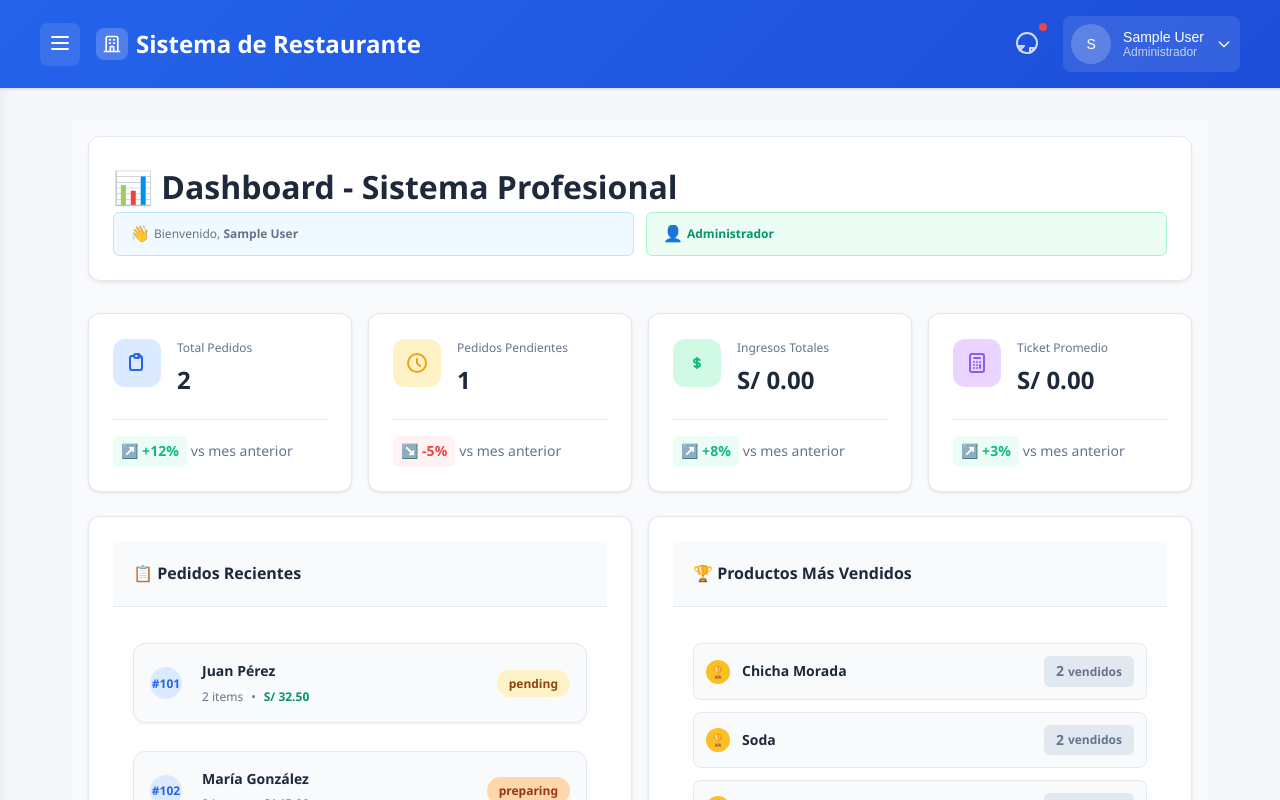
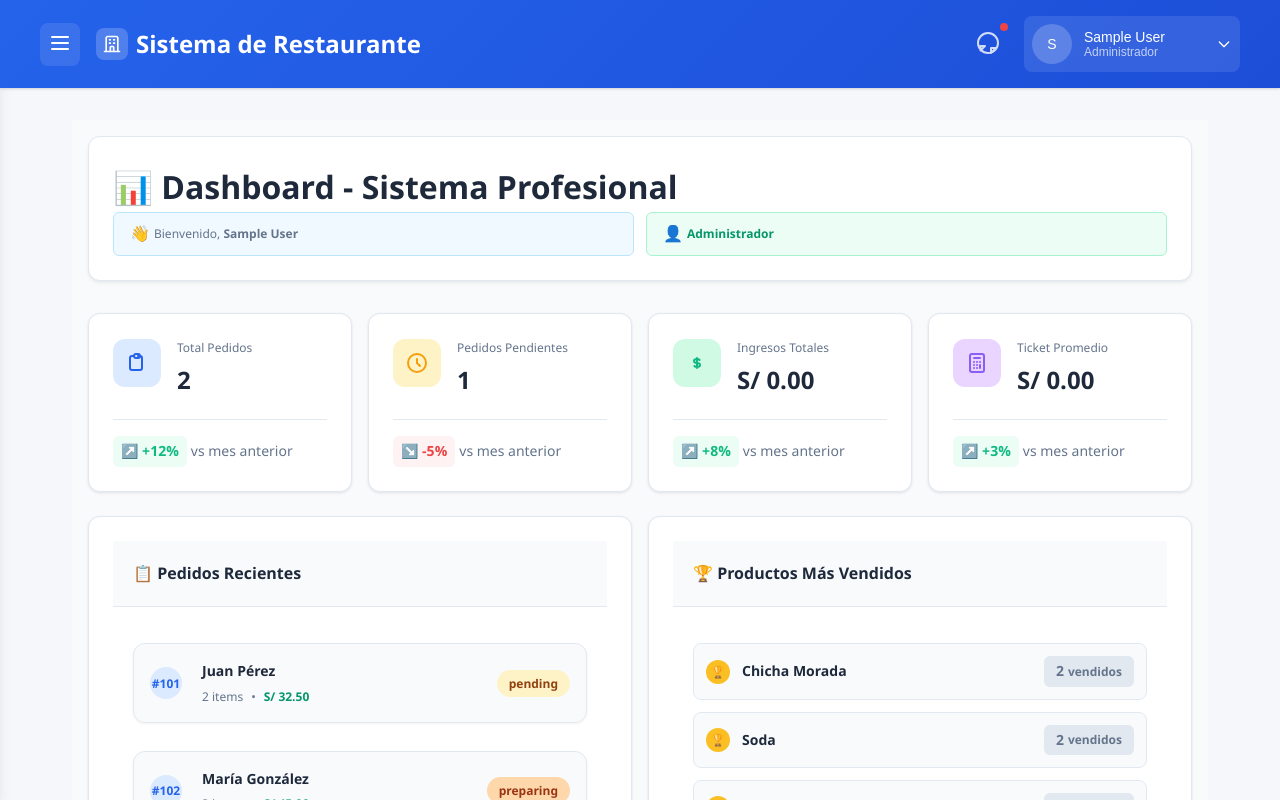
Before and after one commit to yonkyyyyyy/restaurante-app, a React (Vite) app: page /dashboard in a window 1280 px wide. Shown: the top 800 px of the page. Built offline with nearby package versions, Linux system fonts and the light colour scheme; sample sign-in values are in the browser's storage.

Commit message:
Arreglar header cortado definitivamente
- Header principal con texto completo visible
- Dashboard con texto completo visible
- Eliminar overflow hidden en todos los elementos
- Sistema completamente profesional y vendible

```diff
--- a/src/components/Layout/Header.jsx
+++ b/src/components/Layout/Header.jsx
@@ -88,9 +88,9 @@ export default function Header({ onMenuClick, user, roleDisplayName }) {
                   {user?.name?.charAt(0) || 'U'}
                 </span>
               </div>
-              <div style={{ textAlign: 'left' }}>
-                <p style={{ fontSize: '0.875rem', fontWeight: '500', margin: 0 }}>{user?.name}</p>
-                <p style={{ fontSize: '0.75rem', color: 'rgba(255,255,255,0.7)', margin: 0 }}>{roleDisplayName}</p>
+              <div style={{ textAlign: 'left', minWidth: '120px', overflow: 'visible' }}>
+                <p style={{ fontSize: '0.875rem', fontWeight: '500', margin: 0, whiteSpace: 'nowrap', overflow: 'visible' }}>{user?.name || 'Usuario'}</p>
+                <p style={{ fontSize: '0.75rem', color: 'rgba(255,255,255,0.7)', margin: 0, whiteSpace: 'nowrap', overflow: 'visible' }}>{roleDisplayName}</p>
               </div>
               <svg style={{ width: '16px', height: '16px' }} fill="none" stroke="currentColor" viewBox="0 0 24 24">
                 <path strokeLinecap="round" strokeLinejoin="round" strokeWidth={2} d="M19 9l-7 7-7-7" />
--- a/src/pages/Dashboard.jsx
+++ b/src/pages/Dashboard.jsx
@@ -453,7 +453,8 @@ export default function Dashboard() {
           alignItems: window.innerWidth <= 480 ? 'center' : 'flex-start',
           gap: window.innerWidth <= 480 ? '0.5rem' : '0.75rem',
           flexWrap: 'wrap',
-          width: '100%'
+          width: '100%',
+          overflow: 'visible'
         }}>
           <div style={{
             color: '#64748b',
@@ -475,7 +476,7 @@ export default function Dashboard() {
             minWidth: '0'
           }}>
             <span style={{ fontSize: '1rem' }}>👋</span>
-            <span>Bienvenido, <strong>{authState.user?.name}</strong></span>
+            <span>Bienvenido, <strong>{authState.user?.name || 'Usuario'}</strong></span>
           </div>
           <div style={{
             color: '#059669',
```
